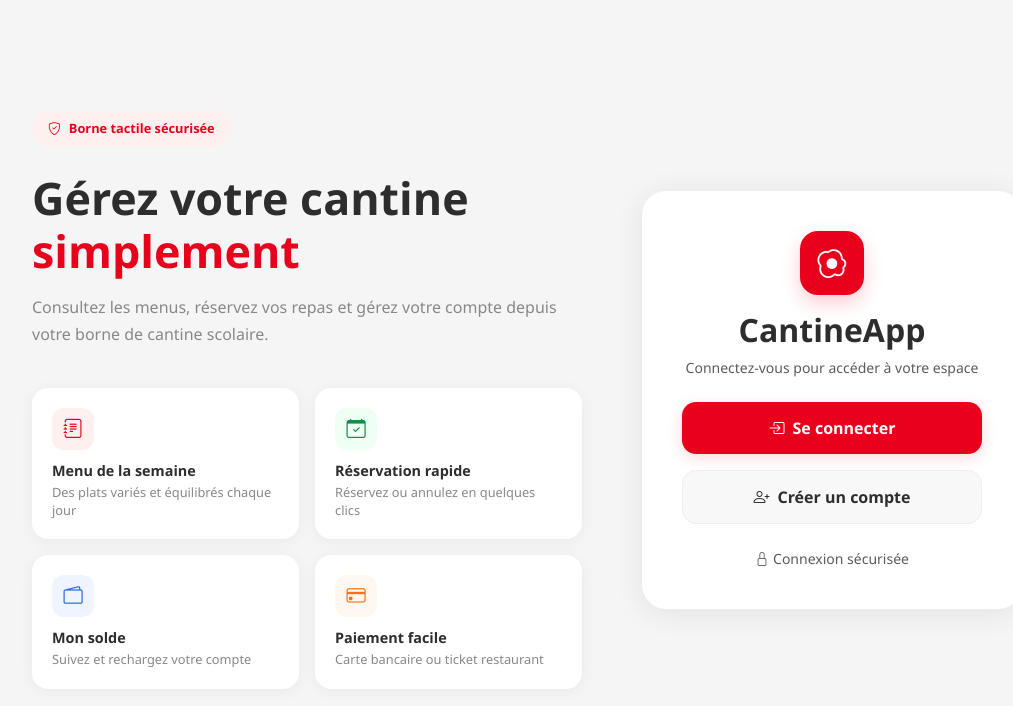
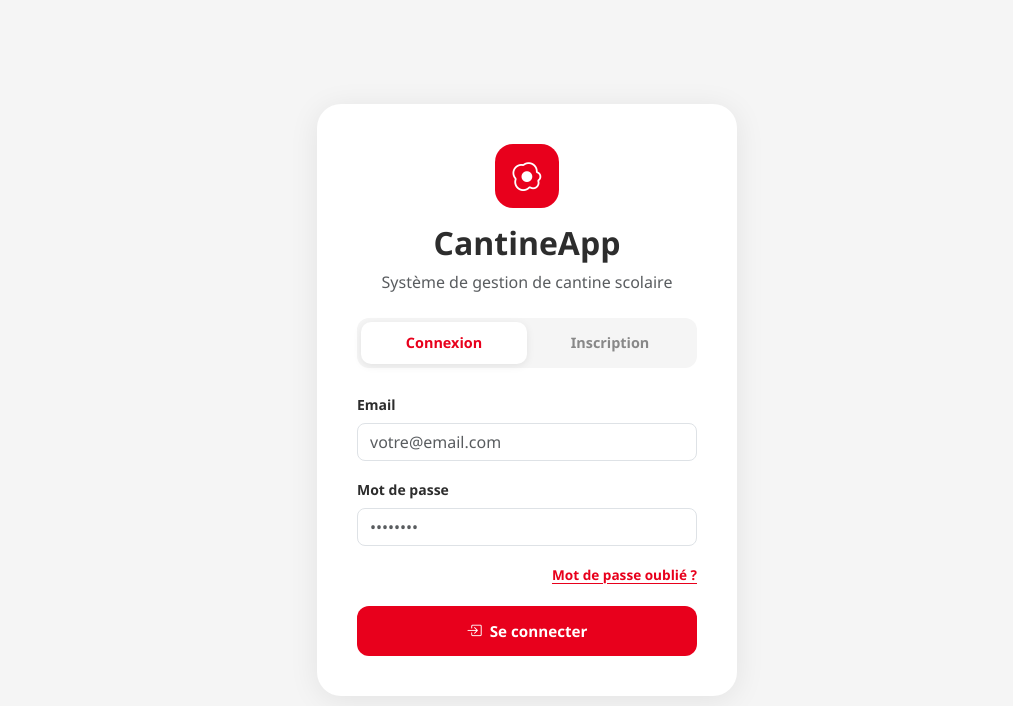
Before and after one commit to mohammedtd/cantine-app, an Angular app: page /reset-password in a window 1280 px wide. Before the commit this address led to /. Shown: the top 706 px of the page, without its empty margins (113-1126 px from the left). Built offline with nearby package versions, Linux system fonts and the light colour scheme.

Commit message:
feat: ajout mot de passe oublié — formulaires et service Angular

```diff
--- a/src/app/app.routes.ts
+++ b/src/app/app.routes.ts
@@ -10,6 +10,11 @@ export const routes: Routes = [
     path: 'login',
     loadComponent: () => import('./components/login/login').then(m => m.Login)
   },
+  {
+    path: 'reset-password',
+    loadComponent: () => import('./components/login/login').then(m => m.Login)
+  },
+
   {
     path: 'accueil',
     loadComponent: () => import('./components/accueil/accueil').then(m => m.Accueil),
--- a/src/app/components/login/login.css
+++ b/src/app/components/login/login.css
@@ -95,3 +95,69 @@
   from { opacity: 0; transform: translateY(-5px); }
   to { opacity: 1; transform: translateY(0); }
 }
+
+.succes-popup {
+  background-color: #f0fff4;
+  border: 1px solid #1a8a4a;
+  border-radius: 12px;
+  padding: 14px 16px;
+  color: #1a8a4a;
+  font-size: 0.9rem;
+  font-weight: 600;
+  margin-bottom: 16px;
+  display: flex;
+  align-items: center;
+  animation: fadeIn 0.3s ease;
+}
+
+.btn-link-oublie {
+  background: none;
+  border: none;
+  color: #E8001C;
+  font-size: 0.85rem;
+  font-weight: 600;
+  cursor: pointer;
+  padding: 0;
+  text-decoration: underline;
+  text-underline-offset: 3px;
+  transition: opacity 0.2s;
+}
+
+.btn-link-oublie:hover {
+  opacity: 0.75;
+}
+
+.back-header {
+  display: flex;
+  align-items: center;
+  gap: 12px;
+}
+
+.btn-back {
+  background: #f5f5f5;
+  border: none;
+  border-radius: 10px;
+  padding: 8px 14px;
+  font-size: 0.85rem;
+  font-weight: 600;
+  color: #555;
+  cursor: pointer;
+  transition: background 0.2s;
+}
+
+.btn-back:hover {
+  background: #eee;
+}
+
+.reinit-icon {
+  width: 56px;
+  height: 56px;
+  background: #fff0f0;
+  color: #E8001C;
+  border-radius: 16px;
+  display: flex;
+  align-items: center;
+  justify-content: center;
+  font-size: 1.6rem;
+  margin: 0 auto;
+}
--- a/src/app/components/login/login.html
+++ b/src/app/components/login/login.html
@@ -1,5 +1,4 @@
 <div class="login-container">
-
   <div class="login-card">
 
     <!-- Logo -->
@@ -11,25 +10,33 @@
       <p class="text-muted">Système de gestion de cantine scolaire</p>
     </div>
 
-    <!-- Tabs -->
+    <!-- Tabs (seulement pour connexion / inscription) -->
+    @if (mode === 'connexion' || mode === 'inscription') {
       <div class="login-tabs mb-4">
         <button class="login-tab"
                 [class.active]="mode === 'connexion'"
-              (click)="mode = 'connexion'">
+                (click)="changerMode('connexion')">
           Connexion
         </button>
         <button class="login-tab"
                 [class.active]="mode === 'inscription'"
-              (click)="mode = 'inscription'">
+                (click)="changerMode('inscription')">
           Inscription
         </button>
       </div>
+    }
 
-    <!-- Erreur -->
+    <!-- Message d'erreur -->
     @if (erreur) {
       <div class="erreur-popup">
-        <i class="bi bi-exclamation-triangle-fill me-2"></i>
-        {{ erreur }}
+        <i class="bi bi-exclamation-triangle-fill me-2"></i>{{ erreur }}
+      </div>
+    }
+
+    <!-- Message de succès -->
+    @if (succes) {
+      <div class="succes-popup">
+        <i class="bi bi-check-circle-fill me-2"></i>{{ succes }}
       </div>
     }
 
@@ -37,31 +44,31 @@
     @if (mode === 'connexion') {
       <div class="d-flex flex-column gap-3">
         <div>
-          <label class="form-label fw-semibold small" style="color: #2d2d2d;">
-            Email
-          </label>
+          <label class="form-label fw-semibold small" style="color: #2d2d2d;">Email</label>
           <input type="email"
                  class="form-control rounded-3"
                  placeholder="votre@email.com"
                  [(ngModel)]="formConnexion.email">
         </div>
         <div>
-          <label class="form-label fw-semibold small" style="color: #2d2d2d;">
-            Mot de passe
-          </label>
+          <label class="form-label fw-semibold small" style="color: #2d2d2d;">Mot de passe</label>
           <input type="password"
                  class="form-control rounded-3"
                  placeholder="••••••••"
                  [(ngModel)]="formConnexion.motDePasse">
         </div>
-        <button class="btn-login mt-2"
+        <div class="text-end">
+          <button class="btn-link-oublie" (click)="changerMode('oublie')">
+            Mot de passe oublié ?
+          </button>
+        </div>
+        <button class="btn-login mt-1"
                 (click)="seConnecter()"
                 [disabled]="loading">
           @if (loading) {
             <span class="spinner-border spinner-border-sm me-2"></span>
           }
-          <i class="bi bi-box-arrow-in-right me-2"></i>
-          Se connecter
+          <i class="bi bi-box-arrow-in-right me-2"></i>Se connecter
         </button>
       </div>
     }
@@ -70,36 +77,28 @@
     @if (mode === 'inscription') {
       <div class="d-flex flex-column gap-3">
         <div>
-          <label class="form-label fw-semibold small" style="color: #2d2d2d;">
-            Nom complet
-          </label>
+          <label class="form-label fw-semibold small" style="color: #2d2d2d;">Nom complet</label>
           <input type="text"
                  class="form-control rounded-3"
                  placeholder="Jean Luc"
                  [(ngModel)]="formInscription.nom">
         </div>
         <div>
-          <label class="form-label fw-semibold small" style="color: #2d2d2d;">
-            Email
-          </label>
+          <label class="form-label fw-semibold small" style="color: #2d2d2d;">Email</label>
           <input type="email"
                  class="form-control rounded-3"
                  placeholder="votre@email.com"
                  [(ngModel)]="formInscription.email">
         </div>
         <div>
-          <label class="form-label fw-semibold small" style="color: #2d2d2d;">
-            Mot de passe
-          </label>
+          <label class="form-label fw-semibold small" style="color: #2d2d2d;">Mot de passe</label>
           <input type="password"
                  class="form-control rounded-3"
                  placeholder="••••••••"
                  [(ngModel)]="formInscription.motDePasse">
         </div>
         <div>
-          <label class="form-label fw-semibold small" style="color: #2d2d2d;">
-            Classe
-          </label>
+          <label class="form-label fw-semibold small" style="color: #2d2d2d;">Classe</label>
           <input type="text"
                  class="form-control rounded-3"
                  placeholder="3ème A"
@@ -111,12 +110,86 @@
           @if (loading) {
             <span class="spinner-border spinner-border-sm me-2"></span>
           }
-          <i class="bi bi-person-plus me-2"></i>
-          S'inscrire
+          <i class="bi bi-person-plus me-2"></i>S'inscrire
         </button>
       </div>
     }
 
+    <!-- Formulaire mot de passe oublié -->
+    @if (mode === 'oublie') {
+      <div>
+        <div class="back-header mb-4">
+          <button class="btn-back" (click)="changerMode('connexion')">
+            <i class="bi bi-arrow-left me-1"></i>Retour
+          </button>
+          <h5 class="mb-0 fw-bold" style="color:#2d2d2d;">Mot de passe oublié</h5>
         </div>
+        <p class="text-muted small mb-4">
+          Saisissez votre adresse email. Si un compte existe, vous recevrez un lien pour réinitialiser votre mot de passe.
+        </p>
+        <div class="d-flex flex-column gap-3">
+          <div>
+            <label class="form-label fw-semibold small" style="color: #2d2d2d;">Email</label>
+            <input type="email"
+                   class="form-control rounded-3"
+                   placeholder="votre@email.com"
+                   [(ngModel)]="formOublie.email">
+          </div>
+          <button class="btn-login"
+                  (click)="demanderReinit()"
+                  [disabled]="loading || !!succes">
+            @if (loading) {
+              <span class="spinner-border spinner-border-sm me-2"></span>
+            }
+            <i class="bi bi-envelope me-2"></i>Envoyer le lien
+          </button>
+        </div>
+        @if (!succes) {
+          <div class="text-center mt-3">
+            <button class="btn-link-oublie" (click)="changerMode('connexion')">
+              <i class="bi bi-arrow-left me-1"></i>Retour à la connexion
+            </button>
+          </div>
+        }
+      </div>
+    }
+
+    <!-- Formulaire réinitialisation du mot de passe -->
+    @if (mode === 'reinitialiser') {
+      <div>
+        <div class="mb-4 text-center">
+          <div class="reinit-icon">
+            <i class="bi bi-key-fill"></i>
+          </div>
+          <h5 class="fw-bold mt-3" style="color:#2d2d2d;">Nouveau mot de passe</h5>
+          <p class="text-muted small">Choisissez un nouveau mot de passe sécurisé.</p>
+        </div>
+        <div class="d-flex flex-column gap-3">
+          <div>
+            <label class="form-label fw-semibold small" style="color: #2d2d2d;">Nouveau mot de passe</label>
+            <input type="password"
+                   class="form-control rounded-3"
+                   placeholder="••••••••"
+                   [(ngModel)]="formReinit.nouveauMotDePasse">
+          </div>
+          <div>
+            <label class="form-label fw-semibold small" style="color: #2d2d2d;">Confirmer le mot de passe</label>
+            <input type="password"
+                   class="form-control rounded-3"
+                   placeholder="••••••••"
+                   [(ngModel)]="formReinit.confirmation">
+          </div>
+          <button class="btn-login mt-1"
+                  (click)="reinitialiserMotDePasse()"
+                  [disabled]="loading || !!succes">
+            @if (loading) {
+              <span class="spinner-border spinner-border-sm me-2"></span>
+            }
+            <i class="bi bi-check-circle me-2"></i>Confirmer
+          </button>
+        </div>
+      </div>
+    }
 
   </div>
+</div>
--- a/src/app/components/login/login.ts
+++ b/src/app/components/login/login.ts
@@ -11,9 +11,10 @@ import { Router, ActivatedRoute } from '@angular/router';
 })
 export class Login implements OnInit {
 
-  mode: 'connexion' | 'inscription' = 'connexion';
+  mode: 'connexion' | 'inscription' | 'oublie' | 'reinitialiser' = 'connexion';
   loading = false;
   erreur = '';
+  succes = '';
 
   formConnexion = {
     email: '',
@@ -25,6 +26,16 @@ export class Login implements OnInit {
     email: '',
     motDePasse: '',
     classe: ''
+  };
+
+  formOublie = {
+    email: ''
+  };
+
+  formReinit = {
+    token: '',
+    nouveauMotDePasse: '',
+    confirmation: ''
   };
 
   constructor(
@@ -40,13 +51,21 @@ export class Login implements OnInit {
       return;
     }
     const requestedMode = this.route.snapshot.queryParams['mode'];
+    const token = this.route.snapshot.queryParams['token'];
+
     if (requestedMode === 'connexion' || requestedMode === 'inscription') {
       this.mode = requestedMode;
+    } else if (requestedMode === 'oublie') {
+      this.mode = 'oublie';
+    } else if (token) {
+      this.mode = 'reinitialiser';
+      this.formReinit.token = token;
     }
   }
 
   seConnecter() {
     this.erreur = '';
+    this.succes = '';
     this.loading = false;
 
     if (!this.formConnexion.email || !this.formConnexion.motDePasse) {
@@ -72,6 +91,7 @@ export class Login implements OnInit {
 
   sInscrire() {
     this.erreur = '';
+    this.succes = '';
     this.loading = false;
 
     if (!this.formInscription.nom) {
@@ -111,4 +131,75 @@ export class Login implements OnInit {
     });
   }
 
+  demanderReinit() {
+    this.erreur = '';
+    this.succes = '';
+
+    if (!this.formOublie.email) {
+      this.erreur = 'Veuillez saisir votre adresse email.';
+      return;
+    }
+
+    this.loading = true;
+    this.cdr.detectChanges();
+
+    this.authService.motDePasseOublie(this.formOublie.email).subscribe({
+      next: (res) => {
+        this.loading = false;
+        this.succes = res.message;
+        this.cdr.detectChanges();
+      },
+      error: (err) => {
+        this.loading = false;
+        this.erreur = err.error?.message || 'Une erreur est survenue. Réessayez.';
+        this.cdr.detectChanges();
+      }
+    });
+  }
+
+  reinitialiserMotDePasse() {
+    this.erreur = '';
+    this.succes = '';
+
+    if (!this.formReinit.nouveauMotDePasse) {
+      this.erreur = 'Veuillez saisir un nouveau mot de passe.';
+      return;
+    }
+    if (this.formReinit.nouveauMotDePasse.length < 6) {
+      this.erreur = 'Le mot de passe doit contenir au moins 6 caractères.';
+      return;
+    }
+    if (this.formReinit.nouveauMotDePasse !== this.formReinit.confirmation) {
+      this.erreur = 'Les mots de passe ne correspondent pas.';
+      return;
+    }
+
+    this.loading = true;
+    this.cdr.detectChanges();
+
+    this.authService.reinitialiserMotDePasse(this.formReinit.token, this.formReinit.nouveauMotDePasse).subscribe({
+      next: (res) => {
+        this.loading = false;
+        this.succes = res.message;
+        setTimeout(() => {
+          this.mode = 'connexion';
+          this.succes = '';
+          this.formReinit = { token: '', nouveauMotDePasse: '', confirmation: '' };
+          this.cdr.detectChanges();
+        }, 2500);
+        this.cdr.detectChanges();
+      },
+      error: (err) => {
+        this.loading = false;
+        this.erreur = err.error?.message || 'Lien invalide ou expiré.';
+        this.cdr.detectChanges();
+      }
+    });
+  }
+
+  changerMode(m: 'connexion' | 'inscription' | 'oublie') {
+    this.mode = m;
+    this.erreur = '';
+    this.succes = '';
+  }
 }
--- a/src/app/services/auth.ts
+++ b/src/app/services/auth.ts
@@ -24,6 +24,15 @@ export class AuthService {
       tap((res) => this.sauvegarderSession(res))
     );
   }
+
+  motDePasseOublie(email: string): Observable<{ message: string }> {
+    return this.http.post<{ message: string }>(`${this.baseUrl}/forgot-password`, { email });
+  }
+
+  reinitialiserMotDePasse(token: string, nouveauMotDePasse: string): Observable<{ message: string }> {
+    return this.http.post<{ message: string }>(`${this.baseUrl}/reset-password`, { token, nouveauMotDePasse });
+  }
+
 
   sauvegarderSession(res: AuthResponse) {
     localStorage.setItem('token', res.token);
```
Lines whose indentation alone changed are shown as unchanged.
